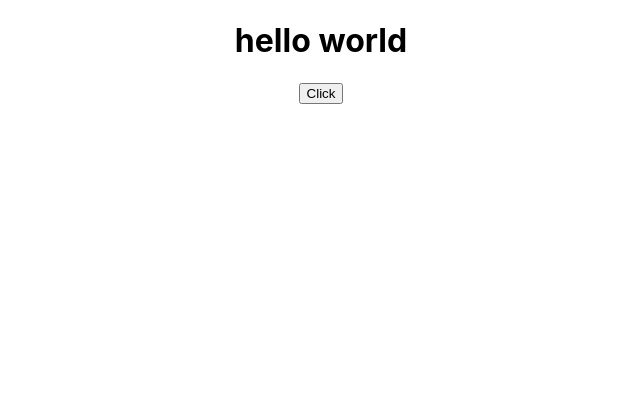
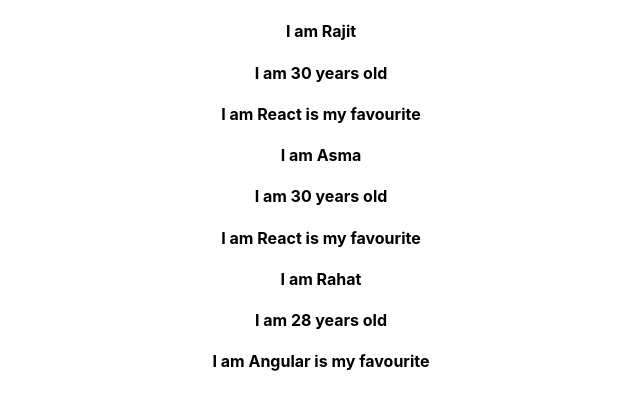
Before and after one commit to shamsuddha/react, a React (Create React App) app: page / in a window 1280 px wide. Shown: the top 410 px of the page, without its empty margins (319-959 px from the left). Built offline with nearby package versions, Linux system fonts and the light colour scheme.

Commit message:
check read me

```diff
--- a/src/App.js
+++ b/src/App.js
@@ -7,16 +7,22 @@ import Counter from "./component/Counter";
 import FunctionClick from "./component/FunctionClick";
 import ClassClick from "./component/ClassClick";
 import EventBind from "./component/EventBind";
+import ParentComponent from "./component/ParentComponent";
+import UserGreeting from "./component/UserGreeting";
+import NameList from "./component/NameList";
 
 function App() {
     return (
         <div className="App">
 
-
-            <EventBind></EventBind>
+           <NameList></NameList>
 
 
             {/*
+             <UserGreeting></UserGreeting>
+
+        <ParentComponent></ParentComponent>
+             <EventBind></EventBind>
              <ClassClick></ClassClick>
              <FunctionClick></FunctionClick>
          <Greet name="hello rajit"><p>hello</p></Greet>
--- /dev/null
+++ b/src/component/ChildComponent.js
@@ -0,0 +1,13 @@
+import React from "react";
+
+function ChildComponent(props)
+{
+    return(
+        <div>
+            <button onClick= {()=>props.name('Shamsuddha al amin')}>Click Me</button>
+        </div>
+    )
+
+}
+
+export default ChildComponent;
--- a/src/component/EventBind.js
+++ b/src/component/EventBind.js
@@ -5,32 +5,29 @@ class EventBind extends Component
         super();
         this.state =
             {
-                message: "hello world"
+                message: "why you knocked me?"
             }
 
-     /*   /!* BINDING IN CONSTRUCTOR*!/
-        this.handler = this.handler.bind(this)*/
+            this.handler = this.handler.bind(this)
     }
-    handler = () =>
+
+
+    handler()
     {
-        this.setState(
-            {
-                message: "good bye"
-            }
-        )
+        this.setState({
+            message: "Good bye"
+        })
     }
 
 
     render() {
-        return (
+        return(
             <div>
                 <h1>{this.state.message}</h1>
-                {/*  <button onClick={this.handler.bind(this)}>Click</button>*/}
-                {/*  <button onClick={()=>this.handler()}>Click</button>*/}
-
-                <button onClick={this.handler}>Click</button>
+                <button onClick={this.handler}>Show message</button>
             </div>
         )
     }
+
 }
 export default EventBind;
--- /dev/null
+++ b/src/component/NameList.js
@@ -0,0 +1,28 @@
+import React from "react";
+import Person from "./Person";
+function NameList()
+{
+    const persons = [
+        {
+            id: 1,
+            name: 'Rajit',
+            age: 30,
+            skill: 'React'
+        },
+        {
+            id: 2,
+            name: 'Asma',
+            age: 30,
+            skill: 'React'
+        },
+        {
+            id: 3,
+            name: 'Rahat',
+            age: 28,
+            skill: 'Angular'
+        }
+    ]
+    const person = persons.map(person => <Person key={person.id} person = {person}></Person>)
+    return <div>{person}</div>
+}
+export default NameList;
--- /dev/null
+++ b/src/component/ParentComponent.js
@@ -0,0 +1,32 @@
+import React, {Component} from "react";
+import ChildComponent from "./ChildComponent";
+
+
+class ParentComponent extends Component
+{
+    constructor() {
+        super();
+
+        this.state = {
+            message : "Hello"
+        }
+        this.eventHandler = this.eventHandler.bind(this)
+    }
+
+
+    eventHandler(name)
+    {
+        alert(`${this.state.message} ${name}`)
+    }
+
+    render() {
+        return(
+            <div>
+                <h1> Hello</h1>
+                <ChildComponent name = {this.eventHandler}></ChildComponent>
+            </div>
+        )
+    }
+}
+
+export default ParentComponent;
--- /dev/null
+++ b/src/component/Person.js
@@ -0,0 +1,14 @@
+import React from "react";
+
+function Person({person})
+{
+    return (
+        <div>
+            <h4> I am {person.name}</h4>
+            <h4> I am {person.age} years old</h4>
+            <h4> I am {person.skill} is my favourite</h4>
+        </div>
+    )
+}
+
+export default Person;
--- /dev/null
+++ b/src/component/UserGreeting.js
@@ -0,0 +1,50 @@
+import React, {Component} from "react";
+
+class UserGreeting extends Component
+{
+    constructor(props) {
+        super(props);
+        this.state =
+            {
+                isLoggedIn : false
+            }
+    }
+
+
+    render() {
+
+
+        return (
+            this.state.isLoggedIn ?
+                <div> Hello Rajit</div> :
+                <div> Hello guest</div>
+            )
+
+
+
+
+
+
+
+
+ /*       if(this.state.isLoggedIn)
+        {
+            return(
+                <div>
+                    <h1> Welcome Rajit</h1>
+                </div>
+            )
+        }
+        else
+        {
+            return(
+                <div>
+
+                    <h1> Welcome Guest</h1>
+                </div>
+            )
+        }*/
+    }
+
+}
+export default UserGreeting;
```
Also changed, not shown: 1 other file (tests, documents, lock files or other folders).
